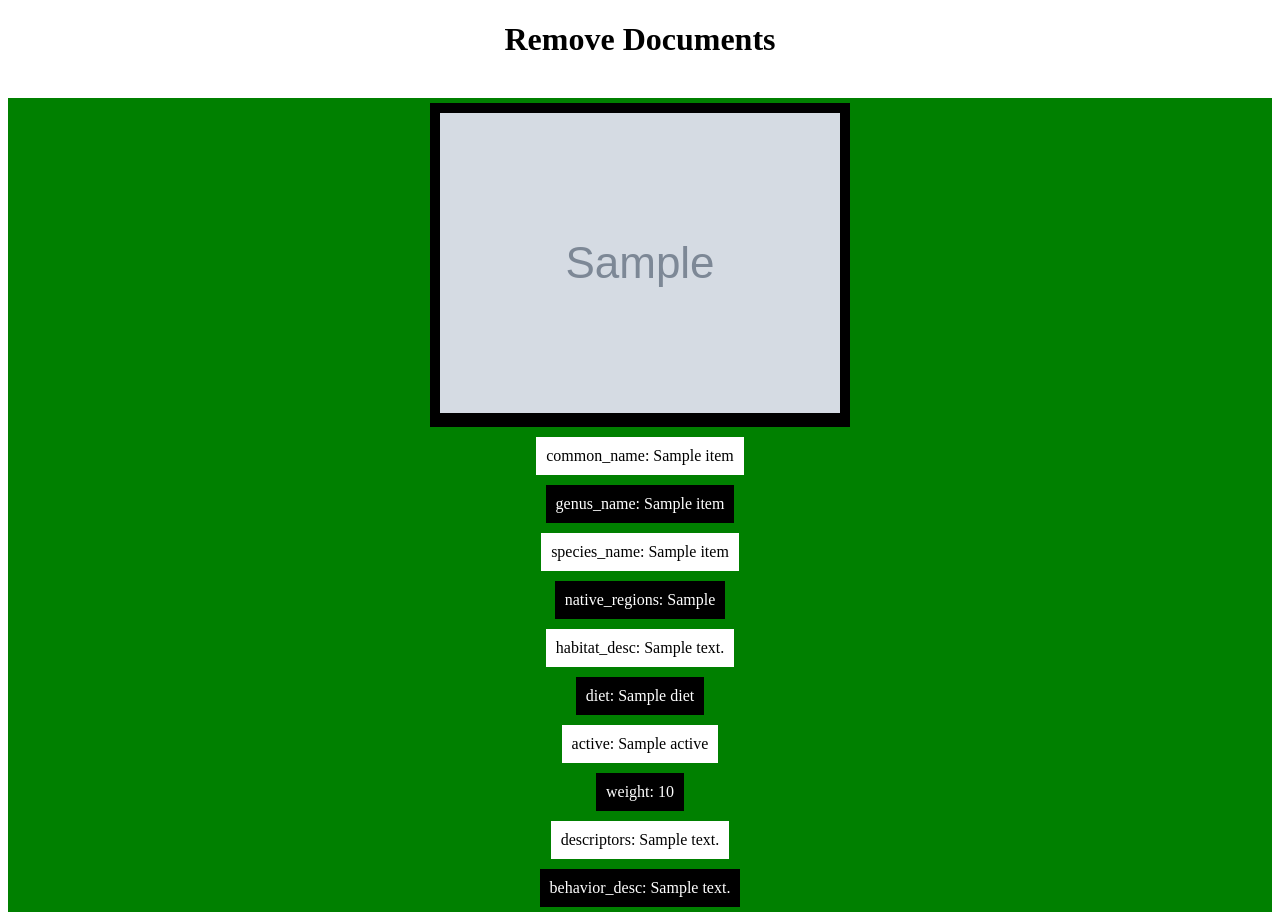
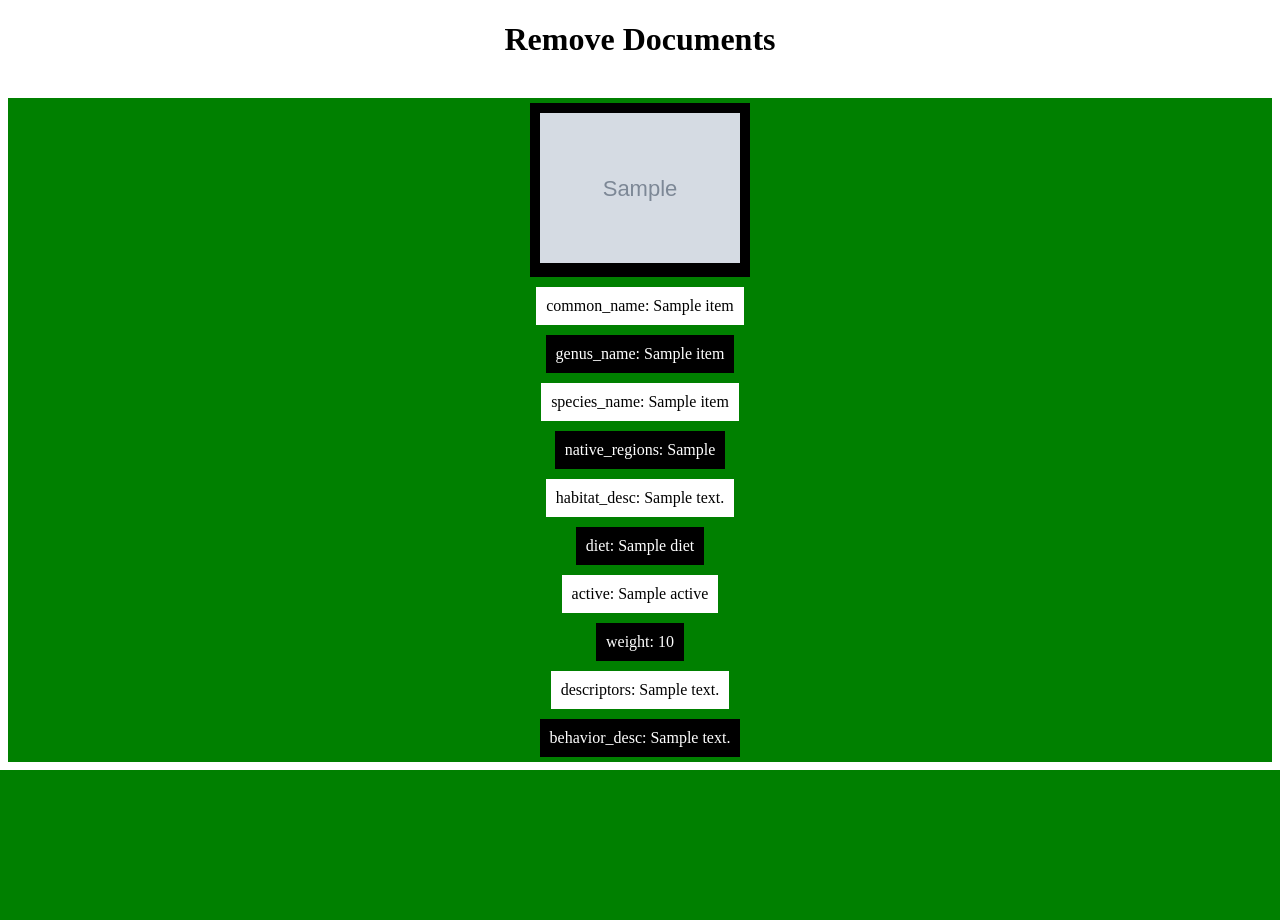
Before and after one commit to ChristianAlameda/BirdWatchers, a Flask app: page /view in a window 1280 px wide. Shown: the part 186-1106 px from the top of the page. After the commit the page ends 956 px from the top, so only its background shows below. Run offline with Flask 3, Linux system fonts and the light colour scheme; grey boxes marked "Sample" are stand-in pictures; a database or web service that is not in the repository returns one stand-in record (values such as "Sample title").

Commit message:
Added styling for image sizes force 200px ratio

```diff
--- a/templates/view.html
+++ b/templates/view.html
@@ -6,7 +6,6 @@
     <!DOCTYPE html>
     <html>
     <style>
-
         /* Apply alternating styles for non-list items */
         .container {
             background-color:green;
@@ -27,6 +26,11 @@
             color: black;
             padding: 10px;
             margin: 5px;
+        }
+
+        img {
+            width: 200px;
+            height: auto; /* Maintain the aspect ratio */
         }
     </style>
     <head>
```
Also changed, not shown: templates/add.html (+7 -0 lines).
